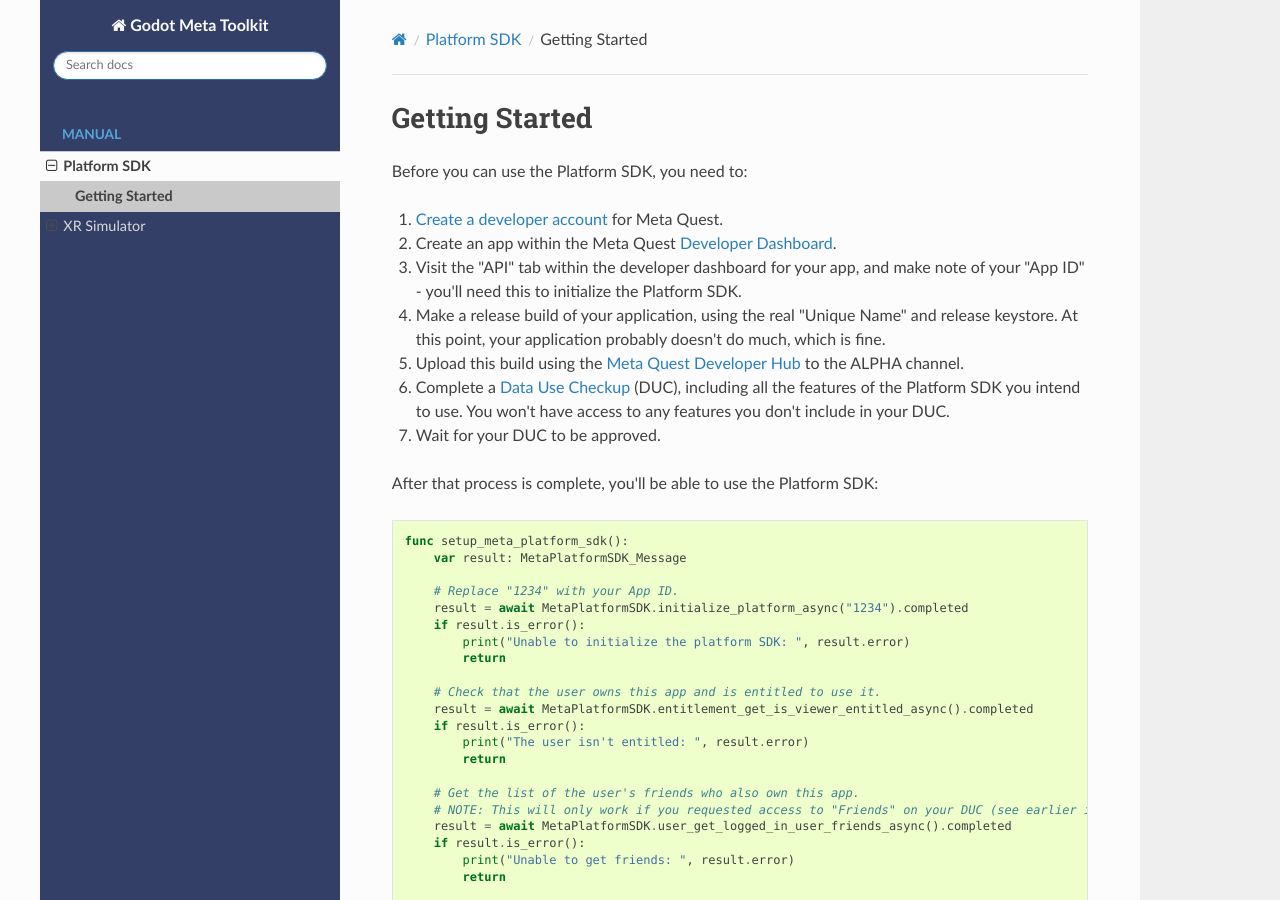
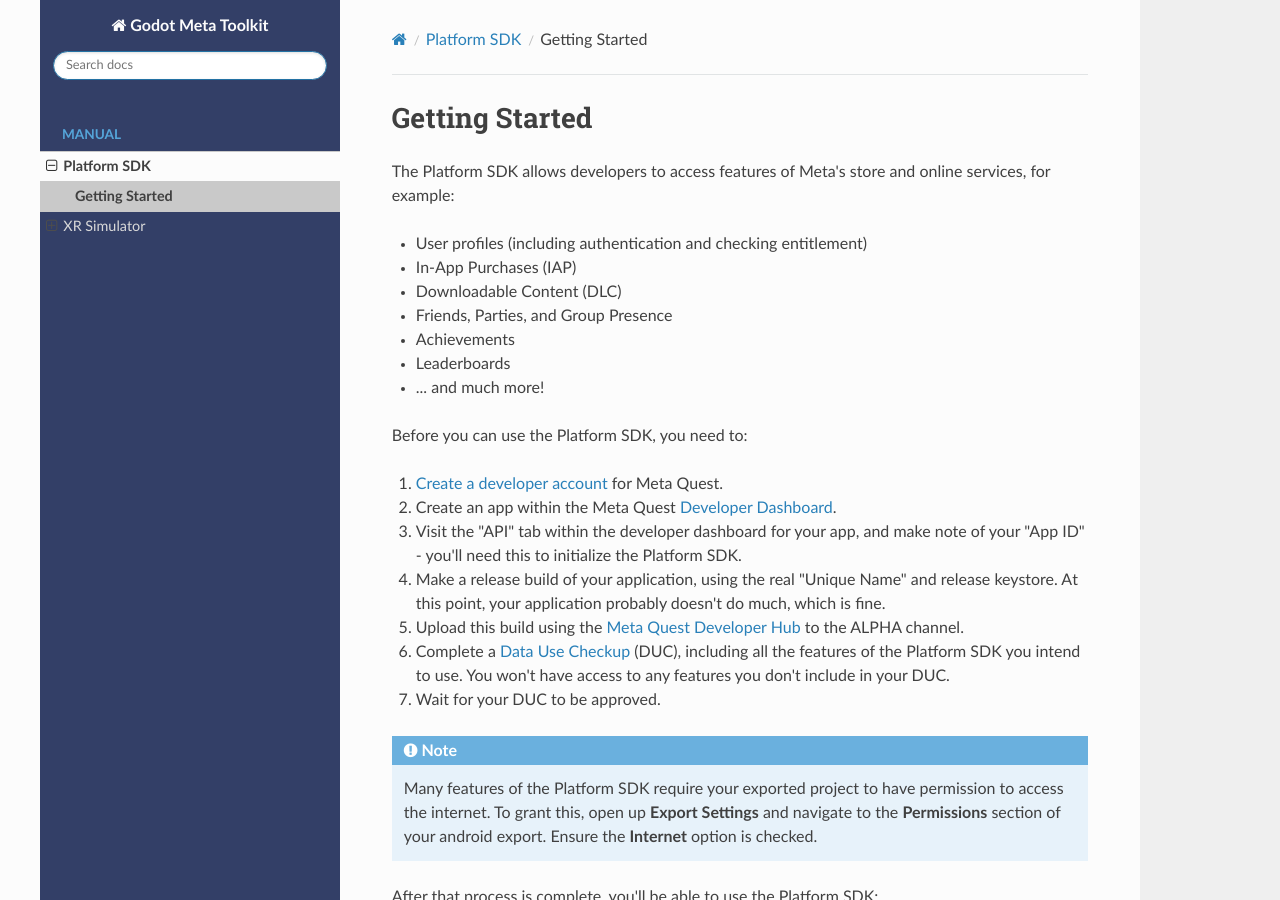
Before and after one commit to godot-sdk-integrations/godot-meta-toolkit, a Sphinx documentation site: the page built from docs/manual/platform_sdk/getting_started.rst, in a window 1280 px wide and 900 px high. Built offline with Sphinx 7.4.7 and the Read the Docs theme 3.1.0, drawn with Linux system fonts in a browser that asks for light colours; pages that are not in the unit, such as notebooks, are missing from menus.

Commit message:
Add more documentation

```diff
--- a/docs/manual/platform_sdk/getting_started.rst
+++ b/docs/manual/platform_sdk/getting_started.rst
@@ -2,6 +2,16 @@
 
 Getting Started
 ===============
+
+The Platform SDK allows developers to access features of Meta's store and online services, for example:
+
+- User profiles (including authentication and checking entitlement)
+- In-App Purchases (IAP)
+- Downloadable Content (DLC)
+- Friends, Parties, and Group Presence
+- Achievements
+- Leaderboards
+- ... and much more!
 
 Before you can use the Platform SDK, you need to:
 
@@ -12,6 +22,11 @@
 5. Upload this build using the `Meta Quest Developer Hub <https://developer.oculus.com/meta-quest-developer-hub/>`_ to the ALPHA channel.
 6. Complete a `Data Use Checkup <https://developer.oculus.com/resources/publish-data-use/>`_ (DUC), including all the features of the Platform SDK you intend to use. You won't have access to any features you don't include in your DUC.
 7. Wait for your DUC to be approved.
+
+.. note::
+
+    Many features of the Platform SDK require your exported project to have permission to access the internet.
+    To grant this, open up **Export Settings** and navigate to the **Permissions** section of your android export. Ensure the **Internet** option is checked.
 
 After that process is complete, you'll be able to use the Platform SDK:
 
```
Also changed, not shown: 13 other files.
